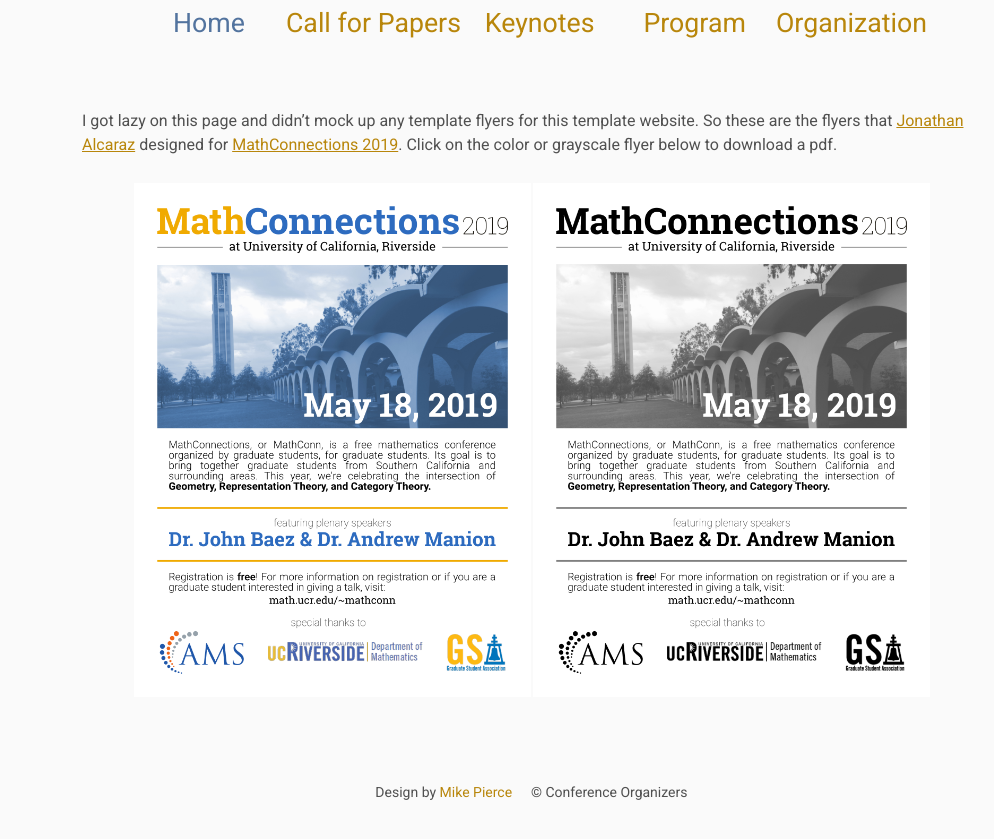
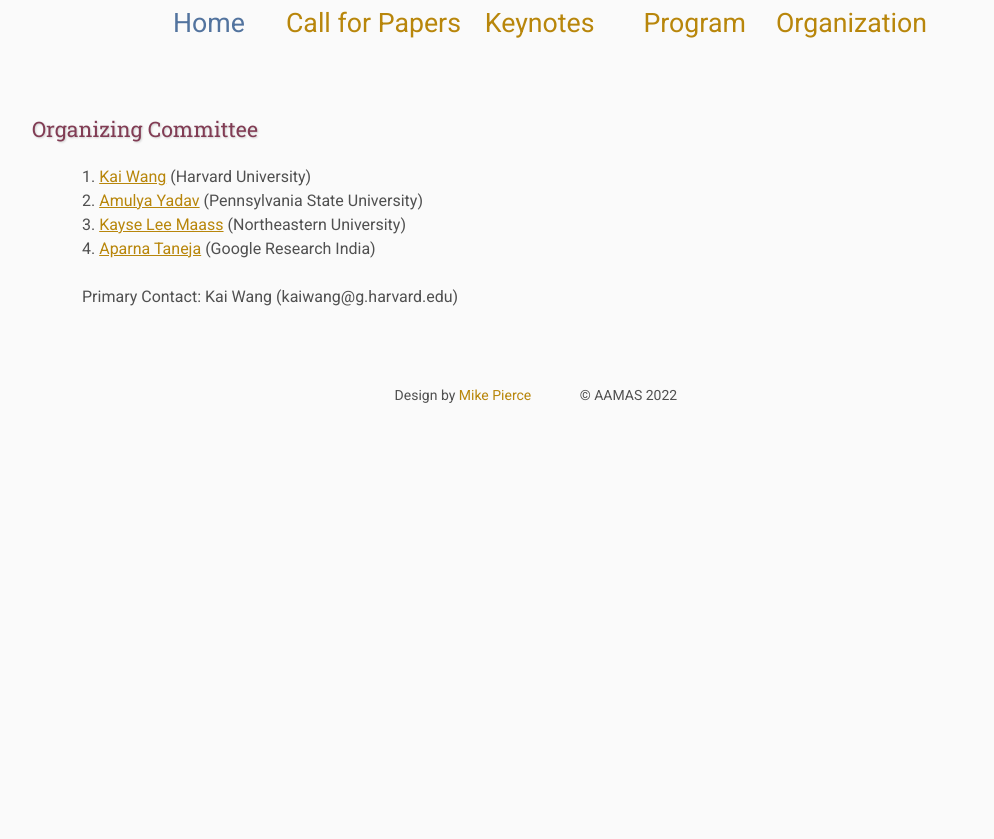
Before and after one commit to guaguakai/aasg2022, a plain HTML site: page organization/index.html in a window 1280 px wide. Shown: the part 469-1308 px from the top of the page, without its empty margins (108-1102 px from the left). After the commit the page ends 938 px from the top, so only its background shows below. Drawn offline with Linux system fonts and the light colour scheme; files that its build step writes are made by us from their sources.

Commit message:
updated organization

```diff
--- a/organization/index.html
+++ b/organization/index.html
@@ -46,32 +46,22 @@
 
     <br>
 
+    <h4>Organizing Committee</h4>
     <p>
-        I got lazy on this page and didn&rsquo;t mock up any template flyers for this template website.
-        So these are the flyers that <a target="_blank" href="https://math.jonathanalcaraz.com/">Jonathan Alcaraz</a>
-        designed for <a target="_blank" href="http://math.ucr.edu/~mathconn/">MathConnections 2019</a>.
-        Click on the color or grayscale flyer below to download a pdf.
+        1. <a href="https://guaguakai.github.io/">Kai Wang</a> (Harvard University)<br/>
+        2. <a href="http://amulyayadav.com/">Amulya Yadav</a> (Pennsylvania State University)<br/>
+        3. <a href="https://kayse-lee.wixsite.com/kayseleemaass">Kayse Lee Maass</a> (Northeastern University)<br/>
+        4. <a href="https://research.google/people/106890/">Aparna Taneja</a> (Google Research India)<br/>
     </p>
 
-    <table class="flyers">
-        <tr>
-            <td class="flyer">
-                <a href="assets/MathConnections-Flyer.pdf">
-                    <img src="assets/MathConnections-Flyer.png" alt="MathConnections Color Flyer" style="width:100%">
-                </a>
-            </td>
-            <td class="flyer">
-                <a href="assets/MathConnections-FlyerBW.pdf">
-                    <img src="assets/MathConnections-FlyerBW.png" alt="MathConnections BW Flyer" style="width:100%">
-                </a>
-            </td>
-        </tr>
-    </table>
+    <p>
+        Primary Contact: Kai Wang (kaiwang@g.harvard.edu)
+    </p>
 
     <table class="footer">
         <tr>
             <td class="footer">Design by <a target="_blank" href="http://math.ucr.edu/~mpierce/">Mike Pierce</a></td>
-            <td class="footer">&copy; Conference Organizers</td>
+            <td class="footer">&copy; AAMAS 2022</td>
         </tr>
     </table>
 
```
Also changed, not shown: call/index.html (+1 -1 lines), keynotes/index.html (+1 -1 lines), program/index.html (+1 -1 lines).
